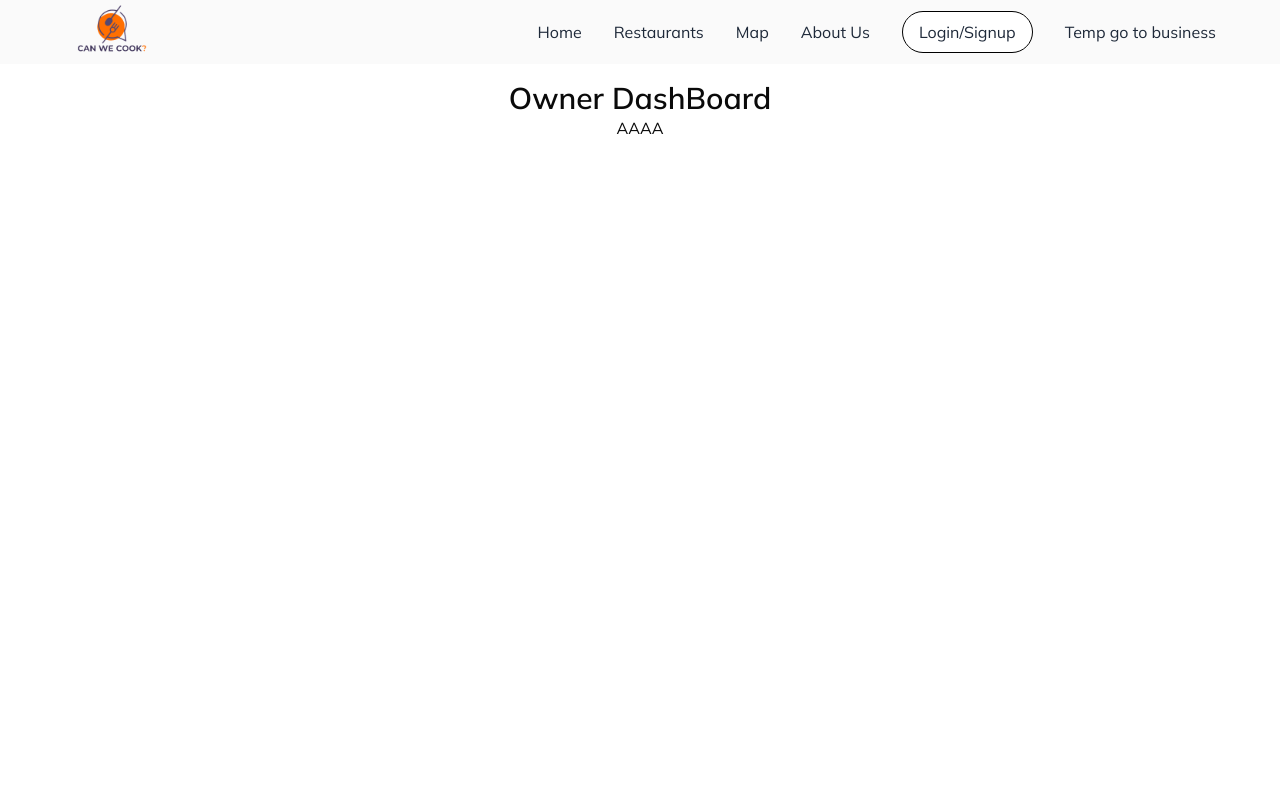
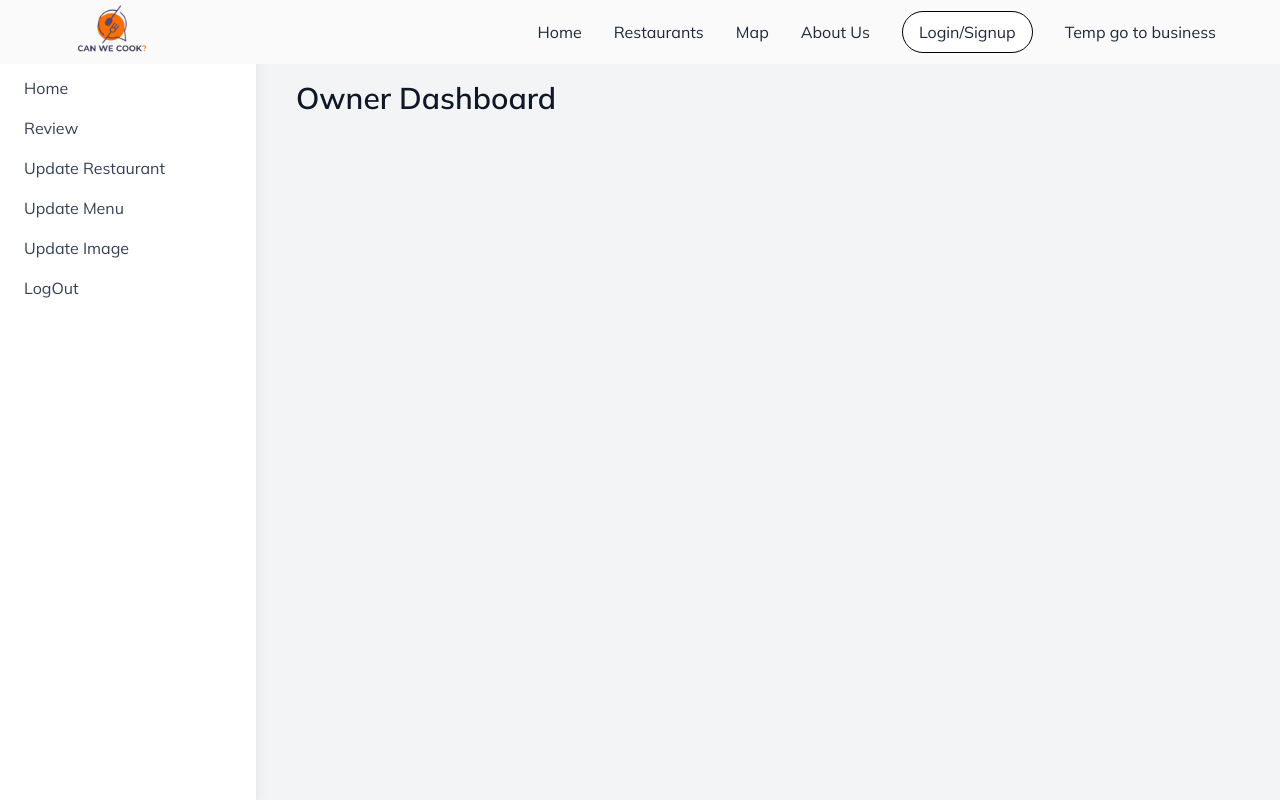
Before and after one commit to ArnoldStrdy/Can-We-Cook, a React (Vite) app: page /business in a window 1280 px wide. Built offline with nearby package versions, Linux system fonts and the light colour scheme; no server answers; the database is empty.

Commit message:
updated owner's dashboard sidebar

```diff
--- a/src/pages/BusinessDash.tsx
+++ b/src/pages/BusinessDash.tsx
@@ -29,18 +29,41 @@ function BusinessDash() {
 
   console.log("Business Dashboard");
 
-  console.log(firebaseConfig);
   return (
-    <div className="bg-white dark:bg-black flex flex-col items-center justify-center mt-20">
-      <h1 className="text-3xl font-semibold">Owner DashBoard</h1>
-      <div id="reviews"></div>
-      <button
-        onClick={() => {
-          ;
+    <div className="flex h-screen bg-gray-100 dark:bg-black">
+      {/* Sidebar */}
+      <div className="w-64 bg-white dark:bg-gray-900 p-6 shadow-lg">
+        <h2 className="text-xl font-bold mb-6 text-gray-800 dark:text-white">Dashboard</h2>
+        <ul className="space-y-4">
+        <li>
+          <button className="w-full text-left text-gray-700 dark:text-gray-200 hover:underline">Home</button>
+        </li>
+        <li>
+          <button className="w-full text-left text-gray-700 dark:text-gray-200 hover:underline">Review</button>
+        </li>
+        <li>
+          <button className="w-full text-left text-gray-700 dark:text-gray-200 hover:underline">Update Restaurant</button>
+        </li>
+        <li>
+          <button className="w-full text-left text-gray-700 dark:text-gray-200 hover:underline">Update Menu</button>
+        </li>
+        <li>
+          <button className="w-full text-left text-gray-700 dark:text-gray-200 hover:underline">Update Image</button>
+        </li>
+        <li>
+          <button className="w-full text-left text-gray-700 dark:text-gray-200 hover:underline">LogOut</button>
+        </li>
+      </ul>
+    </div>
 
-        }}>AAAA</button>
-    </div>
+      {/* Main Content */ }
+  <div className="flex-1 p-10 overflow-y-auto">
+    <h1 className="text-3xl font-semibold text-gray-900 dark:text-white mt-10">Owner Dashboard</h1>
+    <div id="reviews" className="mt-6 space-y-4 text-gray-800 dark:text-gray-200"></div>
+  </div>
+    </div >
   );
 }
 
+
 export default BusinessDash;
```
